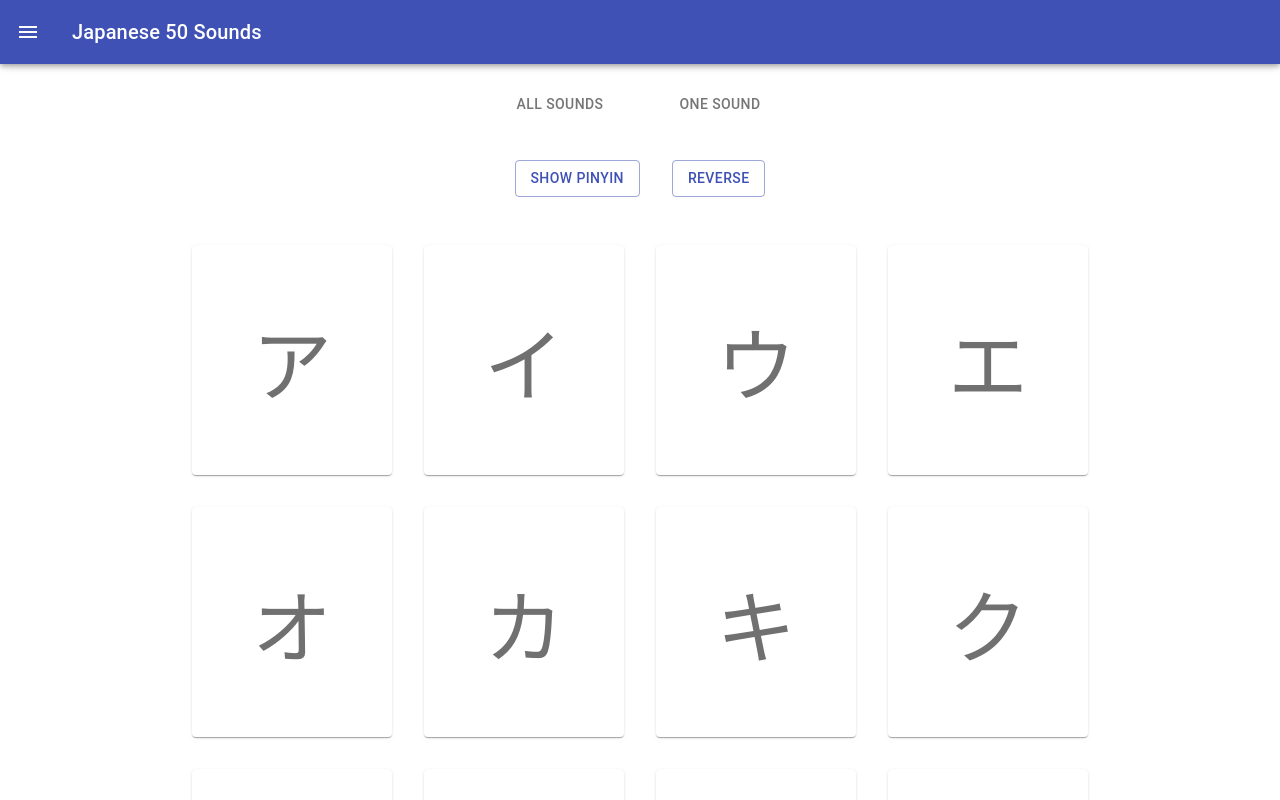
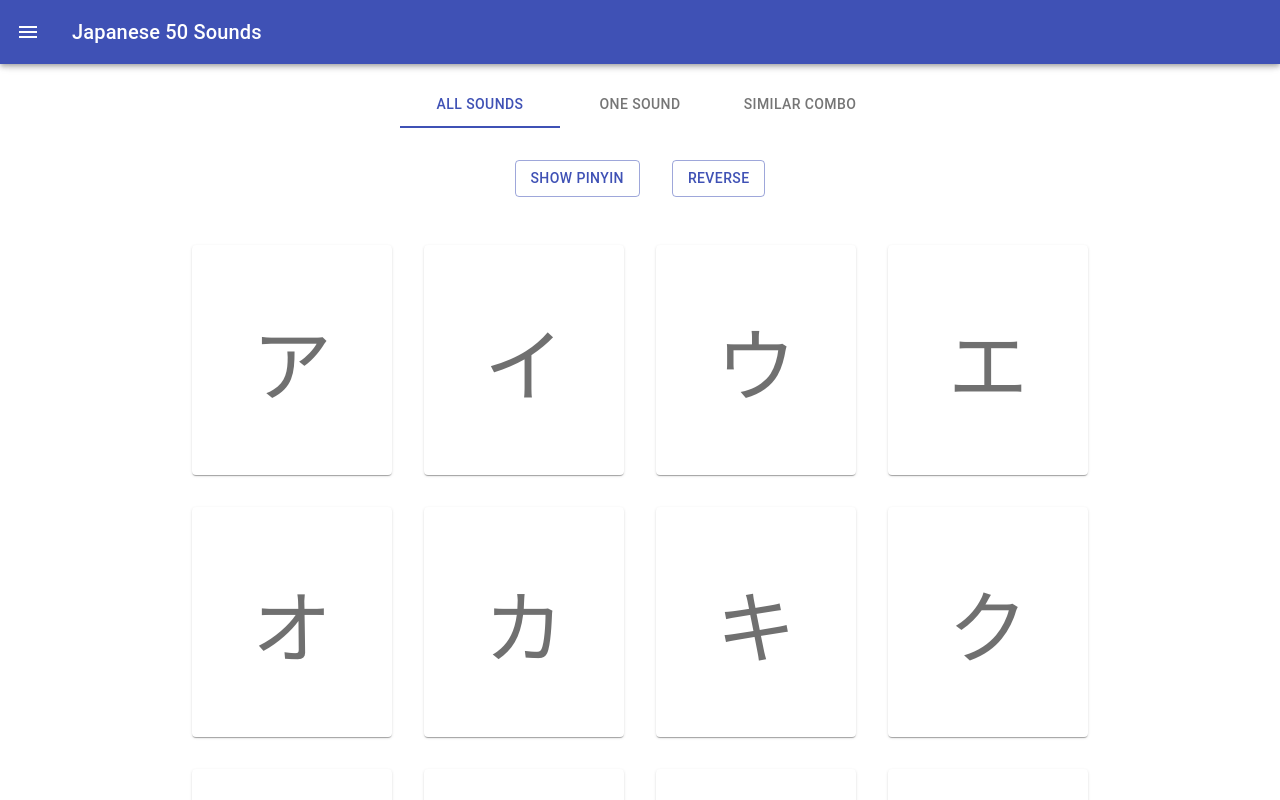
Before and after one commit to james556674/voc-frontend, a React (Create React App) app: page / in a window 1280 px wide. Shown: the top 800 px of the page. Built offline with nearby package versions, Linux system fonts and the light colour scheme.

Commit message:
feat: add japanese sound similar combo

```diff
--- a/src/pages/JapaneseWorld.js
+++ b/src/pages/JapaneseWorld.js
@@ -28,7 +28,7 @@ const Container = styled.div`
     margin-top: 0.5rem;
   }
 
-.flip-card {
+.flip-card, .no-flip-card{
   margin: 1rem;
   width: 200px;
   height: 230px;
@@ -95,7 +95,8 @@ const Container = styled.div`
 const JapaneseWorld = () => {
   const [mode, setMode] = useState("All Sounds")
   const [number, setNumber] = useState(1)
-  const [value, setValue] = useState(2)
+  const [simNumber, setSimNumber] = useState(0)
+  const [value, setValue] = useState(0)
   const [isRome, setIsRome] = useState(false)
   const [isFront, setIsFront] = useState(false)
 
@@ -338,11 +339,30 @@ const JapaneseWorld = () => {
 
   ]
 
+  const similarSound = [
+    ["あ", "お"],
+    ["ぬ", "め"],
+    ["ね", "れ", "わ"],
+    ["は", "ほ"],
+    ["ろ", "る"],
+    ["ア", "マ"],
+    ["シ", "ツ"],
+    ["ウ", "ワ"],
+    ["ン", "ソ"],
+  ]
+
   const showCard = () => {
 
     const num = Math.floor(Math.random() * 46)
     setNumber(num)
 
+  }
+
+  const similarSoundCards = () => {
+
+    const num = Math.floor(Math.random() * 9)
+    console.log("num", num)
+    setSimNumber(num)
   }
 
   const showContent = () => {
@@ -406,6 +426,34 @@ const JapaneseWorld = () => {
         </>
       )
     }
+
+    if (mode === "Similar Combo") {
+      return (
+        <>
+          <div
+            style={{
+              display: "flex",
+              flexDirection: "row",
+            }}
+          >
+            {similarSound[simNumber].map((sound) => {
+              return (
+                <div className="no-flip-card">
+                  <div className="flip-card-inner">
+                    <Card className="front flip-card-front">
+                      <p>{sound}</p>
+                    </Card>
+                  </div>
+                </div>
+              )
+            })}
+          </div>
+          <Button style={{ marginTop: "1rem" }} variant="contained" color="primary" onClick={() => similarSoundCards()}>
+            Change
+          </Button>
+        </>
+      )
+    }
   }
 
   return (
@@ -442,15 +490,16 @@ const JapaneseWorld = () => {
         >
           <Tab label="All Sounds" />
           <Tab label="One Sound" />
+          <Tab label="Similar Combo" />
         </Tabs>
         <div style={{ marginBottom: "2rem" }}>
           <Tooltip title="show romanization in card back side" aria-label="add">
-            <Button color="primary" style={{ marginRight: "2rem" }} variant="outlined" onClick={() => setIsRome(!isRome)}>
+            <Button disabled={mode === "Similar Combo"} color="primary" style={{ marginRight: "2rem" }} variant="outlined" onClick={() => setIsRome(!isRome)}>
               {isRome ? "Hide Pinyin" : "Show Pinyin"}
             </Button>
           </Tooltip>
           <Tooltip title="reverse the card" aria-label="add">
-            <Button color="primary" variant="outlined" onClick={() => setIsFront(!isFront)}>
+            <Button disabled={mode === "Similar Combo"} color="primary" variant="outlined" onClick={() => setIsFront(!isFront)}>
               Reverse
             </Button>
           </Tooltip>
```
